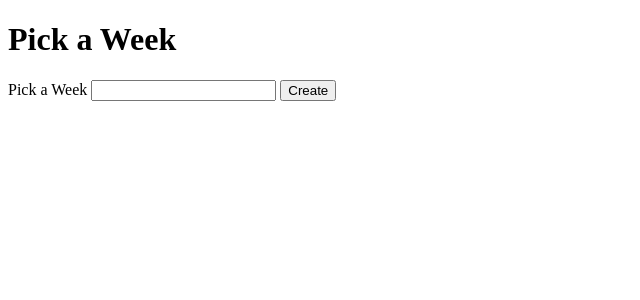
After one commit to poisoniivy/meal-project, a Flask app: page /create-new-meal-plan in a window 1280 px wide. The commit adds this page. Shown: the top 300 px of the page, without its empty margins (0-640 px from the left). Run offline with Flask 2, Linux system fonts and the light colour scheme; some libraries are stand-ins or nearby versions.

Commit message:
Worked on recipe page, mealplan page, weeks table

```diff
--- a/model.py
+++ b/model.py
@@ -41,6 +41,9 @@ class Week(db.Model):
 
     user = db.relationship("User",
         backref=db.backref("weeks", order_by=week_id))
+
+    # creating my unique constraint with user_id and start_date, needs to be tuple
+    __table_args__ = (db.UniqueConstraint("user_id", "start_date"),)
 
     def __repr__(self):
         """Provide helpful representation when printed."""
--- a/seed.py
+++ b/seed.py
@@ -48,11 +48,6 @@ def load_meals():
     """Loading test meals."""
 
     Meal.query.delete()
-
-    # meal1 = Meal(week_id=1, meal_type_id="din", meal_date=date(2017, 5, 7))
-    # meal2 = Meal(week_id=1, meal_type_id="din", meal_date=date(2017, 5, 8))
-    # meal3 = Meal(week_id=1, meal_type_id="din", meal_date=date(2017, 5, 9))
-    # meal4 = Meal(week_id=1, meal_type_id="br", meal_date=date(2017, 5, 7))
 
     m01 = Meal(week_id=2, meal_type_id="br", meal_date=date(2017, 5, 14))
     m02 = Meal(week_id=2, meal_type_id="lu", meal_date=date(2017, 5, 14))
--- a/server.py
+++ b/server.py
@@ -104,8 +104,15 @@ def user_info(user_name):
     return render_template("user.html", user=user)
 
 
+#Python says to place function before where I call it. Need to move it out later
+def this_week_start_date():
+    """Returns the start_date for the current user's week."""
+    start_date = date.today() - datetime.timedelta(days=(date.today().weekday()+1))
+    return start_date
+
+
 @app.route('/mealplan')
-def show_meal_plan():
+def show_meal_plan(start_date=this_week_start_date()):
     """Shows user's mealplan."""
 
     # Checking if user is logged in
@@ -113,55 +120,73 @@ def show_meal_plan():
         user = User.query.filter(User.user_name==session['user_name']).one()
         all_recipes = user.recipes
 
-        # today = date.today()
-        # display_week = Meal.query.filter(Meal.meal_date==today).all()[0].week_id
-        # Currently the week starts on a Sunday
-        # start_date = date.today() - datetime.timedelta(days=(date.today().weekday()+1))
+        weeks = Week.query.filter(Week.user_id==user.user_id).all()
+        week_list = [(w.start_date, w.week_id) for w in weeks]
+        print "week_list: ", week_list
 
-        display_week = 2
-        start_date = Week.query.filter(Week.week_id==2).one().start_date
-        # Listing out days of the week to display in one week's mealplan
-        all_days = [start_date,
-                    start_date + datetime.timedelta(days=1),
-                    start_date + datetime.timedelta(days=2),
-                    start_date + datetime.timedelta(days=3),
-                    start_date + datetime.timedelta(days=4),
-                    start_date + datetime.timedelta(days=5),
-                    start_date + datetime.timedelta(days=6)]
+        if get_week_id(user.user_id, start_date) == False:
+            print "Hardcoding week ID to be 2."
+            week_id = 2
+        else:
+            week_id = get_week_id(user.user_id, start_date)
 
-        meal_plan = create_meal_plan(display_week, all_days)
+        all_days = meal_plan_days(start_date)
+
+        meal_plan = create_meal_plan(week_id, all_days)
         return render_template("mealplan.html",
                                 all_days=all_days,
                                 meal_plan=meal_plan,
-                                all_recipes=all_recipes)
+                                all_recipes=all_recipes,
+                                week_list=week_list)
+    else:
+        flash("You need to log in to access this page.")
+        return redirect("/")
+
+
+@app.route('/meal-plan-week')
+def show_meal_plan_week_id():
+    """Given a week_id, show the meal plan for that week."""
+    if 'user_name' in session:
+
+        week_id = request.args.get("select-week-id")
+        # import pdb; pdb.set_trace()
+        print "week_id", week_id
+        user = User.query.filter(User.user_name==session['user_name']).one()
+        all_recipes = user.recipes
+
+        weeks = Week.query.filter(Week.user_id==user.user_id).all()
+        week_list = [(w.start_date, w.week_id) for w in weeks]
+
+        start_date = Week.query.filter(Week.week_id==week_id).one().start_date
+
+        all_days = meal_plan_days(start_date)
+
+        meal_plan = create_meal_plan(week_id, all_days)
+
+        return render_template("mealplan.html",
+                                all_days=all_days,
+                                meal_plan=meal_plan,
+                                all_recipes=all_recipes,
+                                week_list=week_list)
     else:
         flash("You need to log in to access this page.")
         return redirect("/")
 
 
 @app.route('/edit-plan', methods=["POST"])
-def edit_meal_plan():
+def edit_meal_plan(start_date=this_week_start_date()):
     """Edits Meal plan, modifies DB with new meals, returns user to mealpage."""
     if 'user_name' in session:
 
         user = User.query.filter(User.user_name==session['user_name']).one()
 
-        # Getting info out of the json from post request
-        today = date.today()
-        week_id = Meal.query.filter(Meal.meal_date==today).all()[0].week_id
+        if get_week_id(user.user_id, start_date) == False:
+            print "Hardcoding week ID to be 2."
+            week_id = 2
+        else:
+            week_id = get_week_id(user.user_id, start_date)
 
-        # Currently the week starts on a Sunday
-        start_date = date.today() - datetime.timedelta(days=(date.today().weekday()+1))
-        # Listing out days of the week to display in one week's mealplan
-        all_days = [start_date,
-                    start_date + datetime.timedelta(days=1),
-                    start_date + datetime.timedelta(days=2),
-                    start_date + datetime.timedelta(days=3),
-                    start_date + datetime.timedelta(days=4),
-                    start_date + datetime.timedelta(days=5),
-                    start_date + datetime.timedelta(days=6)]
-
-        # import pdb; pdb.set_trace()
+        all_days = meal_plan_days(start_date)
 
         i = 1
         while i <= 7:
@@ -191,6 +216,37 @@ def edit_meal_plan():
         return redirect("/")
 
 
+@app.route('/create-new-meal-plan')
+def create_new_meal_plan_pick_week():
+    """Goes to calendar to pick a week."""
+    return render_template("/pick-calendar-week.html")
+
+
+@app.route('/create-new-meal-plan', methods=["POST"])
+def create_new_meal_plan():
+    """Checks if week already exists, if not, creates it."""
+    if 'user_name' in session:
+        user_name = session['user_name']
+        user = User.query.filter(User.user_name==user_name).one()
+
+        date_string = request.form.get("picked-week")
+        start_date_string = date_string[:10]
+        print "start_date_string: ", start_date_string
+        start_date = datetime.datetime.strptime(start_date_string, "%m/%d/%Y").date()
+        print "date object: ", start_date
+
+        # If the week already exists
+        if Week.query.filter(Week.user_id==user.user_id,
+                             Week.start_date==start_date).all() != []:
+            flash("Week already exists.")
+            show_meal_plan(start_date)
+        # Week does not exist, need to create it
+        else:
+            create_new_week(start_date)
+    else:
+        flash("You need to log in to access this page.")
+        return redirect("/")
+
 @app.route('/recipes')
 def show_recipes():
     """Shows list of all user's recipes."""
@@ -205,9 +261,23 @@ def show_recipes():
         return redirect("/")
 
 
-# @app.route('/recipes/<recipe_id>')
-# def show_recipe_info(<recipe_id>):
-#     pass
+@app.route('/recipe-info.json')
+def show_recipe_info():
+    recipe_id = request.args.get("recipe_id")
+    rec = Recipe.query.filter(Recipe.recipe_id==recipe_id).one()
+    rec_dict = {}
+    rec_dict["recipe_name"] = rec.recipe_name
+    if "directions" in rec_dict:
+        rec_dict["directions"] = rec.directions
+    if "has_dairy" in rec_dict:
+        rec_dict["has_dairy"] = rec.has_dairy
+    if "has_gluten" in rec_dict:
+        rec_dict["has_gluten"] = rec.has_gluten
+    if "vegetarian" in rec_dict:
+        rec_dict["vegetarian"] = rec.vegetarian
+
+    print rec_dict
+    return jsonify(rec_dict)
 
 
 @app.route('/show-filter-recipes.json', methods=["GET"])
@@ -235,6 +305,83 @@ def filter_recipes():
 def show_shopping_list():
     """shows users shopping list."""
     pass
+
+
+def meal_plan_days(start_date):
+    """Returns a list of 7 days for mealplan for a given datetime start_date."""
+    all_days = [start_date,
+                    start_date + datetime.timedelta(days=1),
+                    start_date + datetime.timedelta(days=2),
+                    start_date + datetime.timedelta(days=3),
+                    start_date + datetime.timedelta(days=4),
+                    start_date + datetime.timedelta(days=5),
+                    start_date + datetime.timedelta(days=6)]
+    return all_days
+
+
+def get_week_id(user_id, start_date):
+    """Returns the week_id given a user_id and a start_date."""
+    if Week.query.filter(Week.user_id==user_id,
+                            Week.start_date==start_date).all() == []:
+        return False
+    else:
+        return Week.query.filter(Week.user_id==user_id,
+                            Week.start_date==start_date).one().week_id
+
+
+def create_new_week(start_date):
+    """Creates a new week and also all the meals that are associated with week."""
+
+    # user = User.query.filter(User.user_name==session['user_name']).one()
+    user = User.query.filter(User.user_id == 1).one()
+
+    week = Week(user_id=user.user_id, start_date=start_date)
+    all_days = meal_plan_days(start_date)
+
+    db.session.add(week)
+    db.session.commit()
+    week_id = week.week_id
+
+    m01 = Meal(week_id=week_id, meal_type_id="br", meal_date=start_date)
+    m02 = Meal(week_id=week_id, meal_type_id="lu", meal_date=start_date)
+    m03 = Meal(week_id=week_id, meal_type_id="din", meal_date=start_date)
+    m04 = Meal(week_id=week_id, meal_type_id="snck", meal_date=start_date)
+
+    m05 = Meal(week_id=week_id, meal_type_id="br", meal_date=all_days[1])
+    m06 = Meal(week_id=week_id, meal_type_id="lu", meal_date=all_days[1])
+    m07 = Meal(week_id=week_id, meal_type_id="din", meal_date=all_days[1])
+    m08 = Meal(week_id=week_id, meal_type_id="snck", meal_date=all_days[1])
+
+    m09 = Meal(week_id=week_id, meal_type_id="br", meal_date=all_days[2])
+    m10 = Meal(week_id=week_id, meal_type_id="lu", meal_date=all_days[2])
+    m11 = Meal(week_id=week_id, meal_type_id="din", meal_date=all_days[2])
+    m12 = Meal(week_id=week_id, meal_type_id="snck", meal_date=all_days[2])
+
+    m13 = Meal(week_id=week_id, meal_type_id="br", meal_date=all_days[3])
+    m14 = Meal(week_id=week_id, meal_type_id="lu", meal_date=all_days[3])
+    m15 = Meal(week_id=week_id, meal_type_id="din", meal_date=all_days[3])
+    m16 = Meal(week_id=week_id, meal_type_id="snck", meal_date=all_days[3])
+
+    m17 = Meal(week_id=week_id, meal_type_id="br", meal_date=all_days[4])
+    m18 = Meal(week_id=week_id, meal_type_id="lu", meal_date=all_days[4])
+    m19 = Meal(week_id=week_id, meal_type_id="din", meal_date=all_days[4])
+    m20 = Meal(week_id=week_id, meal_type_id="snck", meal_date=all_days[4])
+
+    m21 = Meal(week_id=week_id, meal_type_id="br", meal_date=all_days[5])
+    m22 = Meal(week_id=week_id, meal_type_id="lu", meal_date=all_days[5])
+    m23 = Meal(week_id=week_id, meal_type_id="din", meal_date=all_days[5])
+    m24 = Meal(week_id=week_id, meal_type_id="snck", meal_date=all_days[5])
+
+    m25 = Meal(week_id=week_id, meal_type_id="br", meal_date=all_days[6])
+    m26 = Meal(week_id=week_id, meal_type_id="lu", meal_date=all_days[6])
+    m27 = Meal(week_id=week_id, meal_type_id="din", meal_date=all_days[6])
+    m28 = Meal(week_id=week_id, meal_type_id="snck", meal_date=all_days[6])
+
+    # db.session.add_all([meal1, meal2, meal3, meal4])
+    db.session.add_all([m01, m02, m03, m04, m05, m06, m07, m08, m09, m10, m11,
+        m12, m13, m14, m15, m16, m17, m18, m19, m20, m21, m22, m23, m24, m25,
+        m26, m27, m28])
+    db.session.commit()
 
 
 def create_meal_plan(week_id, all_days):
--- /dev/null
+++ b/templates/pick-calendar-week.html
@@ -0,0 +1,25 @@
+{% extends 'base.html' %}
+
+
+
+{% block title %} Pick Week {% endblock %}
+
+{% block content %}
+
+<script src="http://ajax.googleapis.com/ajax/libs/jquery/1.4.1/jquery.js"></script>
+    <script type="text/javascript" src="http://ajax.googleapis.com/ajax/libs/jqueryui/1.8.14/jquery-ui.min.js"></script>
+    <link rel="stylesheet" type="text/css" media="screen" href="http://ajax.googleapis.com/ajax/libs/jqueryui/1.8.14/themes/base/jquery-ui.css">
+
+<script src="static\js\week-picker.js" type="text/javascript">
+</script>
+
+
+<h1>Pick a Week</h1>
+    <form action="/create-new-meal-plan" method="post">
+        <p>Pick a Week
+            <input type="text" id="weekpicker" required="required" name="picked-week"/>
+            <input type="submit" id="week-picker-btn"
+                name="week-picker=btn" value="Create">
+        </p>
+    </form>
+{% endblock %}
```
Also changed, not shown: static/js/week-picker.js (added, +40 -0 lines), templates/mealplan.html (+24 -3 lines), templates/recipes.html (+34 -15 lines), 2 other files.
